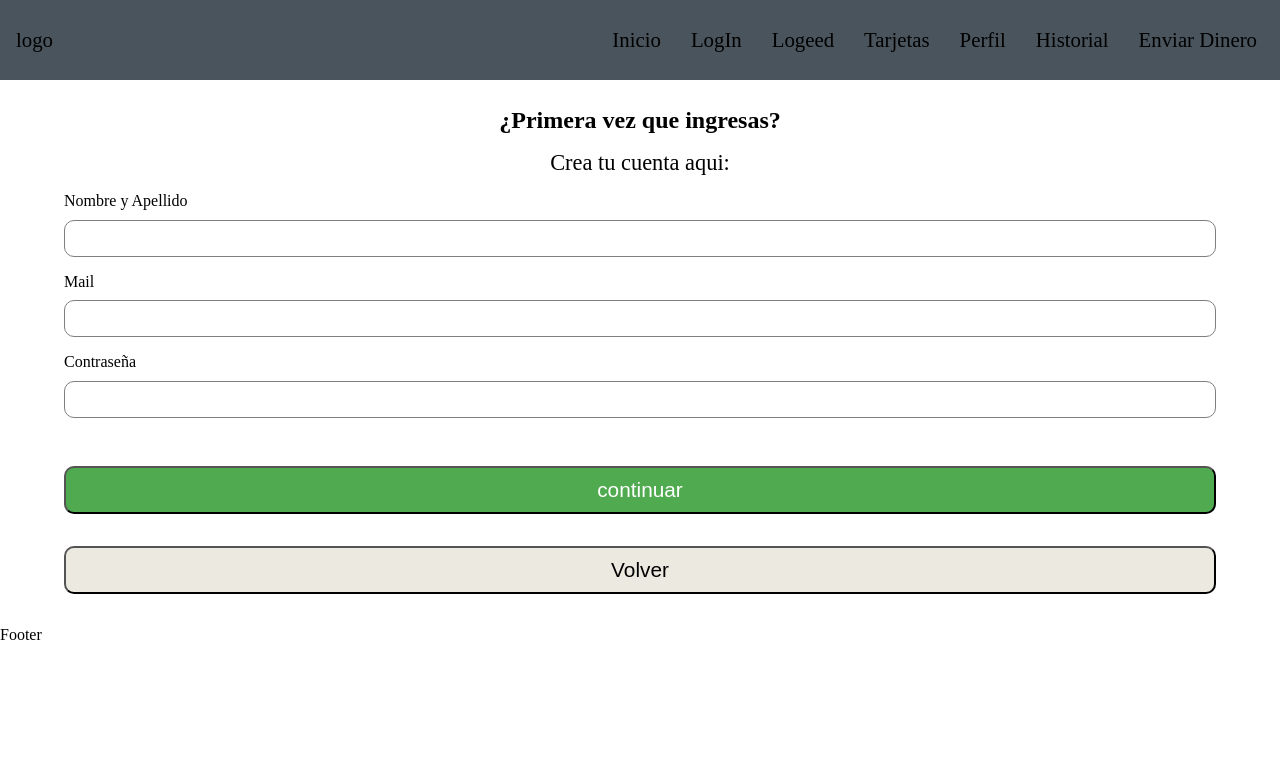
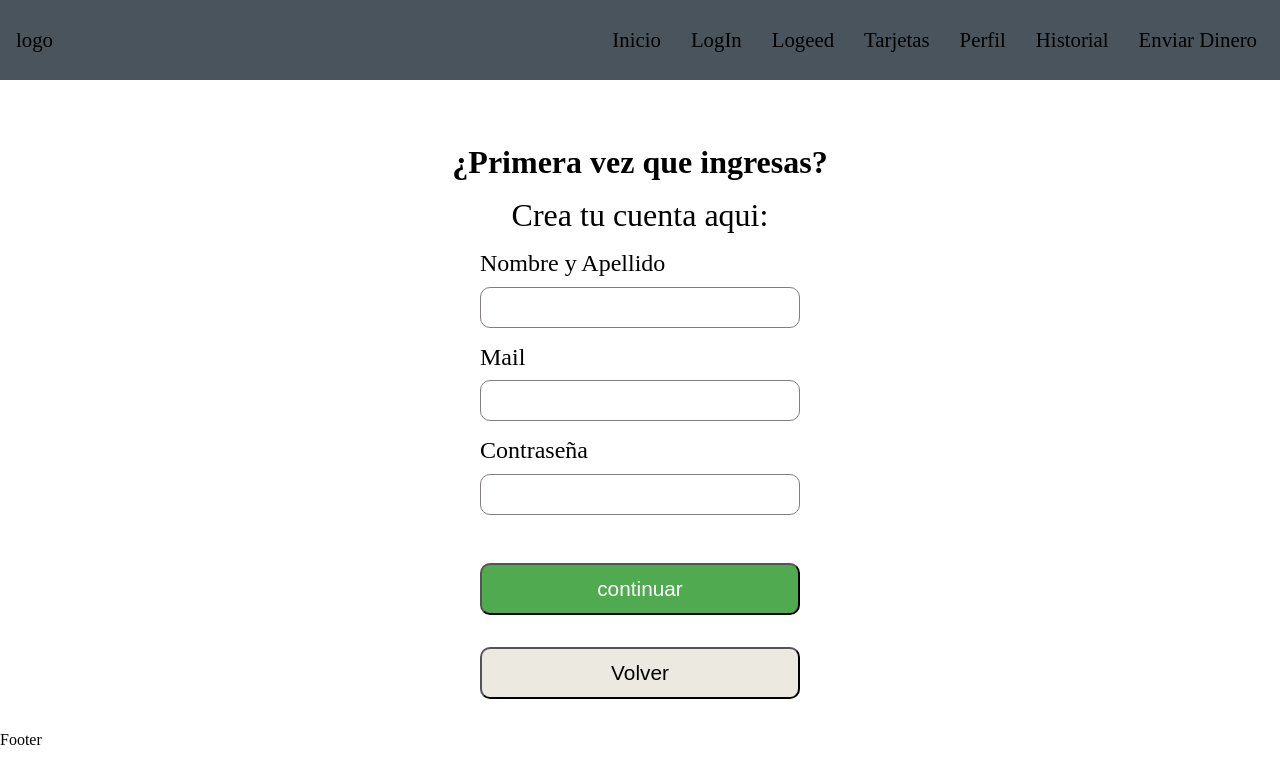
Before and after one commit to No-Country/c11-09-t-phyton-react-activo, a React (Vite) app in the folder FrontEnd/: page /logIn in a window 1280 px wide. Shown: the top 784 px of the page. Built offline with nearby package versions, Linux system fonts and the light colour scheme.

Commit message:
updating the form

```diff
--- a/FrontEnd/src/pages/LogIn.jsx
+++ b/FrontEnd/src/pages/LogIn.jsx
@@ -12,6 +12,8 @@ function LogIn() {
   return (
 
     <>
+    <div className='container-form'>
+
     <h2 className='create-title'>
       ¿Primera vez que ingresas?
     </h2>
@@ -29,6 +31,7 @@ function LogIn() {
       <button className='buttonForm button1' type="submit">continuar</button>
       <button className='buttonForm button2'  >Volver</button>
     </form>
+    </div>
     </>
   );
 }
--- a/FrontEnd/src/styles/logIn.css
+++ b/FrontEnd/src/styles/logIn.css
@@ -48,3 +48,26 @@
 
 
 }
+@media (min-width:700px){
+    .container-form {
+        margin-top: 4rem;
+    }
+    .formulario {
+        width: 25%;
+    }
+    .create-title {
+        font-size: 2rem;
+    }
+    .create-p {
+        font-size: 2rem;
+    }
+    .label {
+        font-size: 1.5rem;
+    }
+    .inputForm {
+        padding: 12px 0;
+    }
+    .buttonForm {
+        padding: 12px 0;
+    }
+}
```
